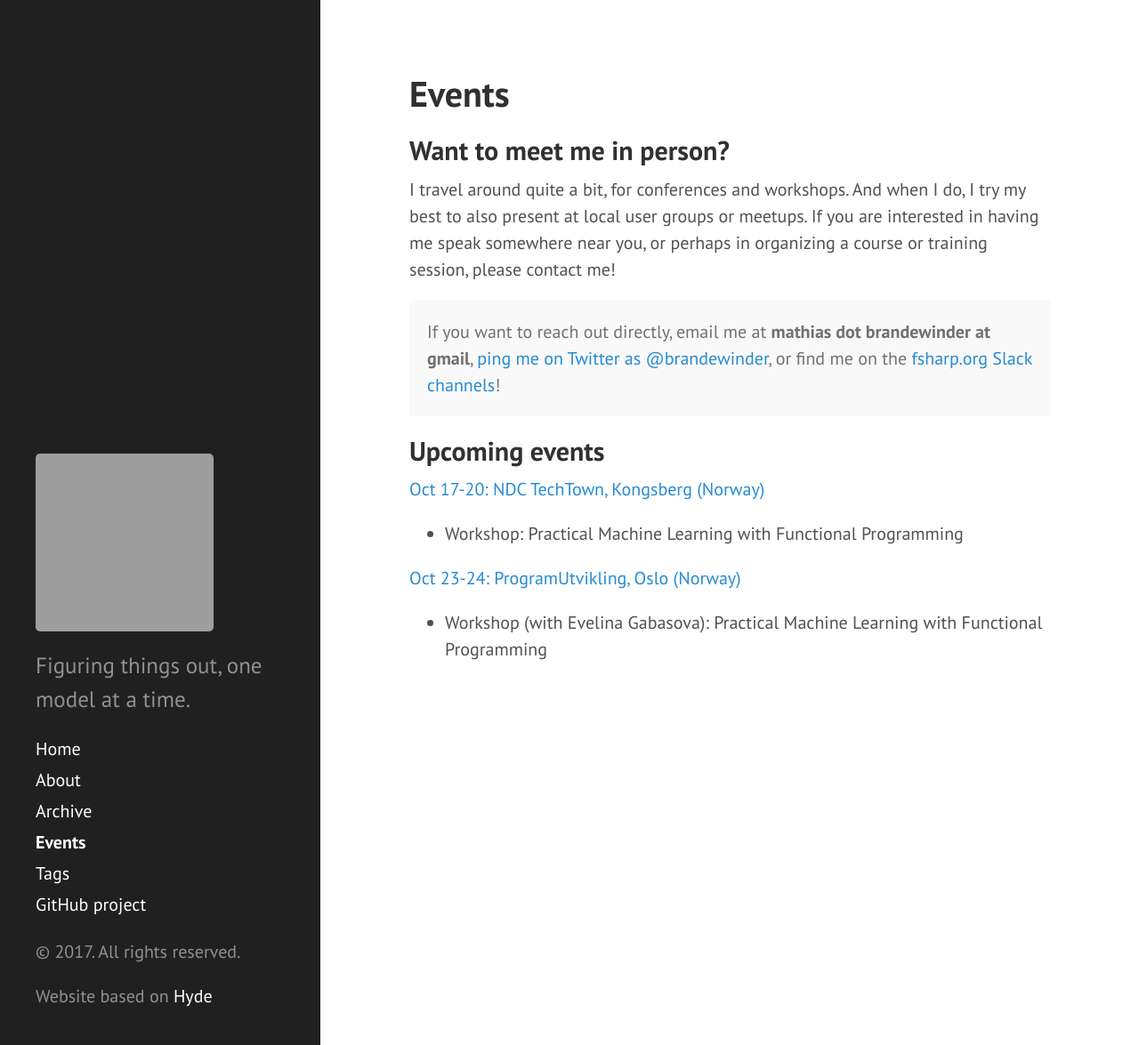
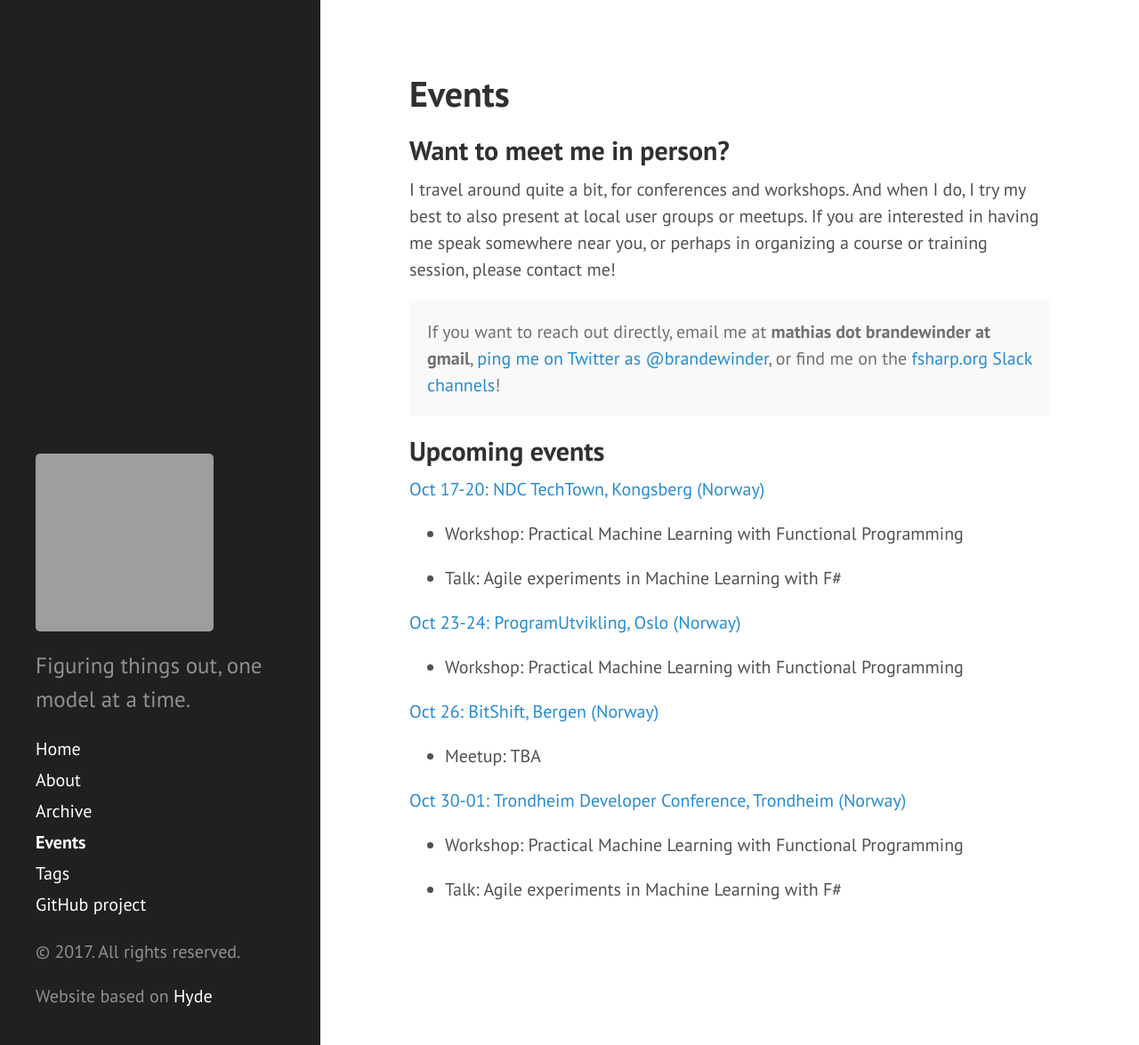
Before and after one commit to mathias-brandewinder/mathias-brandewinder.github.io, a Jekyll site: the page built from events.md, in a window 1280 px wide and 1175 px high. Shown: the whole window at 89% size. Built offline with Jekyll 4.4.1, drawn with Linux system fonts in a browser that asks for light colours; comment, search, counter and statistics services are not loaded; grey boxes are pictures that could not be loaded.

Commit message:
Updated events

```diff
--- a/_data/events.json
+++ b/_data/events.json
@@ -1,6 +1,36 @@
 {
     "events":
     [
+        {
+            "host":"Trondheim Developer Conference",
+            "date":"2017-10-30",
+            "until":"2017-11-01",
+            "city":"Trondheim",
+            "country":"Norway",
+            "url":"https://2017.trondheimdc.no/",
+            "activities":
+            [
+                {
+                    "description":"Workshop: Practical Machine Learning with Functional Programming"
+                },
+                {
+                    "description":"Talk: Agile experiments in Machine Learning with F#"
+                }
+            ]
+        },
+        {
+            "host":"BitShift",
+            "date":"2017-10-26",
+            "city":"Bergen",
+            "country":"Norway",
+            "url":"https://www.meetup.com/BitShift/",
+            "activities":
+            [
+                {
+                    "description":"Meetup: TBA"
+                }
+            ]
+        },
         {
             "host":"ProgramUtvikling",
             "date":"2017-10-23",
@@ -11,7 +41,7 @@
             "activities":
             [
                 {
-                    "description":"Workshop (with Evelina Gabasova): Practical Machine Learning with Functional Programming"
+                    "description":"Workshop: Practical Machine Learning with Functional Programming"
                 }
             ]
         },
@@ -26,6 +56,9 @@
             [
                 {
                     "description":"Workshop: Practical Machine Learning with Functional Programming"
+                },
+                {
+                    "description":"Talk: Agile experiments in Machine Learning with F#"
                 }
             ]
         },
```
